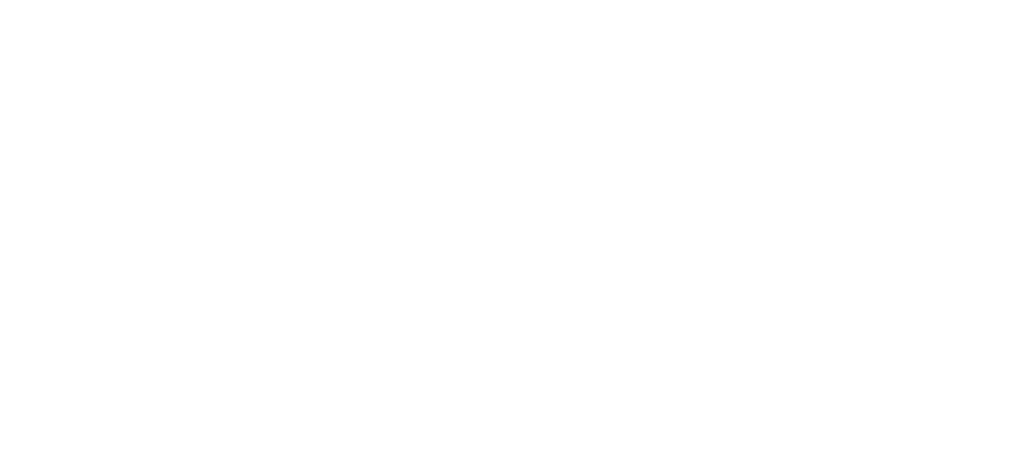
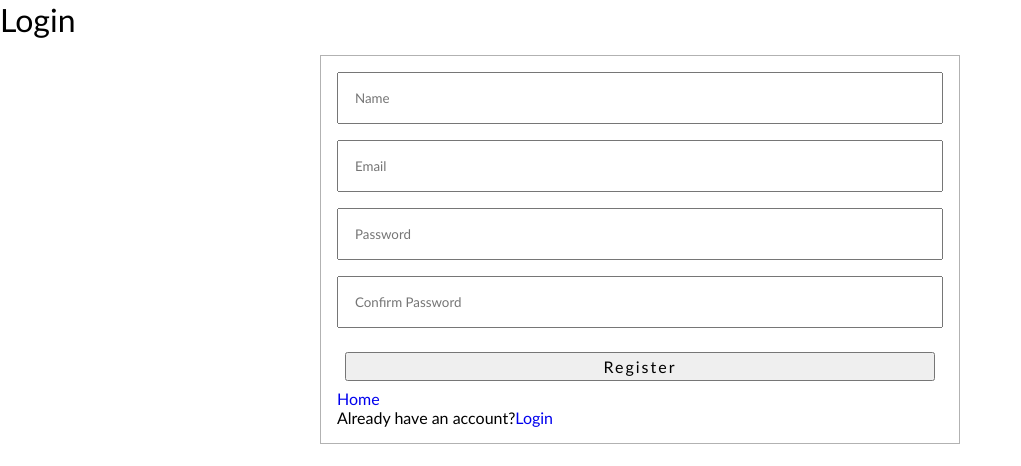
Before and after one commit to HassenHR/MernBitf, a React (Create React App) app in the folder frontend/: page /register in a window 1280 px wide. Before the commit this address had no page. Shown: the top 466 px of the page, without its empty margins (0-1021 px from the left). Built offline with nearby package versions, Linux system fonts and the light colour scheme.

Commit message:
Mern template to use

```diff
--- a/frontend/src/App.js
+++ b/frontend/src/App.js
@@ -2,6 +2,8 @@
 import { BrowserRouter, Routes, Route } from "react-router-dom";
 import Home from "./pages/Home";
 import Login from "./pages/auth/Login";
+import Register from "./pages/auth/Register";
+import Profile from "./pages/Profile";
 
 function App() {
   return (
@@ -10,6 +12,8 @@
         <Routes>
           <Route path="/" element={<Home />} />
           <Route path="/login" element={<Login />} />
+          <Route path="/register" element={<Register />} />
+          <Route path="/profile" element={<Profile />} />
         </Routes>
       </BrowserRouter>
     </>
--- a/frontend/src/components/Header.js
+++ b/frontend/src/components/Header.js
@@ -23,6 +23,7 @@
               <li>
                 <Link to="/profile">Profile</Link>
               </li>
+
               <li>
                 <Link to="/">Logout</Link>
               </li>
--- /dev/null
+++ b/frontend/src/components/pageMenu/PageMenu.js
@@ -0,0 +1,7 @@
+import React from "react";
+
+function PageMenu() {
+  return <div>PageMenu</div>;
+}
+
+export default PageMenu;
--- a/frontend/src/index.css
+++ b/frontend/src/index.css
@@ -35,6 +35,7 @@
   max-width: 1200px;
   margin: auto;
   display: flex;
+  flex-direction: column;
   margin: 1rem auto;
   justify-content: center;
   align-items: center;
--- a/frontend/src/pages/Home.js
+++ b/frontend/src/pages/Home.js
@@ -9,10 +9,10 @@
       <section>
         <h1>Home page</h1>
         <button>
-          <Link to="register">Register</Link>
+          <Link to="/register">Register</Link>
         </button>
         <button>
-          <Link to="login">Login</Link>
+          <Link to="/login">Login</Link>
         </button>
       </section>
     </div>
--- /dev/null
+++ b/frontend/src/pages/Profile.js
@@ -0,0 +1,34 @@
+import React, { useState } from "react";
+import PageMenu from "../components/pageMenu/PageMenu";
+
+const initialState = {
+  name: "Hassen",
+  emai: "hassen@gmail.com",
+};
+
+function Profile() {
+  const [profile, setProfile] = useState(initialState);
+
+  const { name, email } = profile;
+
+  const handleInputChange = (e) => {};
+
+  return (
+    <div className="center">
+      <PageMenu />
+      <h1>Profile Page</h1>
+      <form>
+        <input type="text" value={name} onChange={handleInputChange} />
+        <input
+          type="email"
+          value={email}
+          disabled
+          onChange={handleInputChange}
+        />
+        <button type="submit">Update profile</button>
+      </form>
+    </div>
+  );
+}
+
+export default Profile;
--- /dev/null
+++ b/frontend/src/pages/auth/Register.js
@@ -0,0 +1,71 @@
+import React, { useState } from "react";
+import { Link } from "react-router-dom";
+
+const initialState = {
+  name: "",
+  email: "",
+  password: "",
+  password2: "",
+};
+
+function Login() {
+  const [formData, setFormData] = useState(initialState);
+
+  const { name, email, password, password2 } = formData;
+
+  const handleInputChange = (e) => {
+    const { name, value } = e.target;
+    setFormData({ ...formData, [name]: value });
+  };
+
+  const register = (e) => {
+    e.preventDefault();
+  };
+
+  return (
+    <div>
+      <h1>Login</h1>
+      <form onSubmit={register}>
+        <input
+          type="name"
+          name="name"
+          placeholder="Name"
+          value={name}
+          onChange={handleInputChange}
+        />
+        <input
+          type="email"
+          name="email"
+          placeholder="Email"
+          value={email}
+          onChange={handleInputChange}
+        />
+        <input
+          type="password"
+          name="password"
+          placeholder="Password"
+          value={password}
+          onChange={handleInputChange}
+        />
+        <input
+          type="password"
+          name="password2"
+          placeholder="Confirm Password"
+          value={password2}
+          onChange={handleInputChange}
+        />
+
+        <button type="submit">Register</button>
+        <div>
+          <Link to="/">Home</Link>
+          <p>
+            Already have an account?
+            <Link to="/login">Login</Link>
+          </p>
+        </div>
+      </form>
+    </div>
+  );
+}
+
+export default Login;
```
